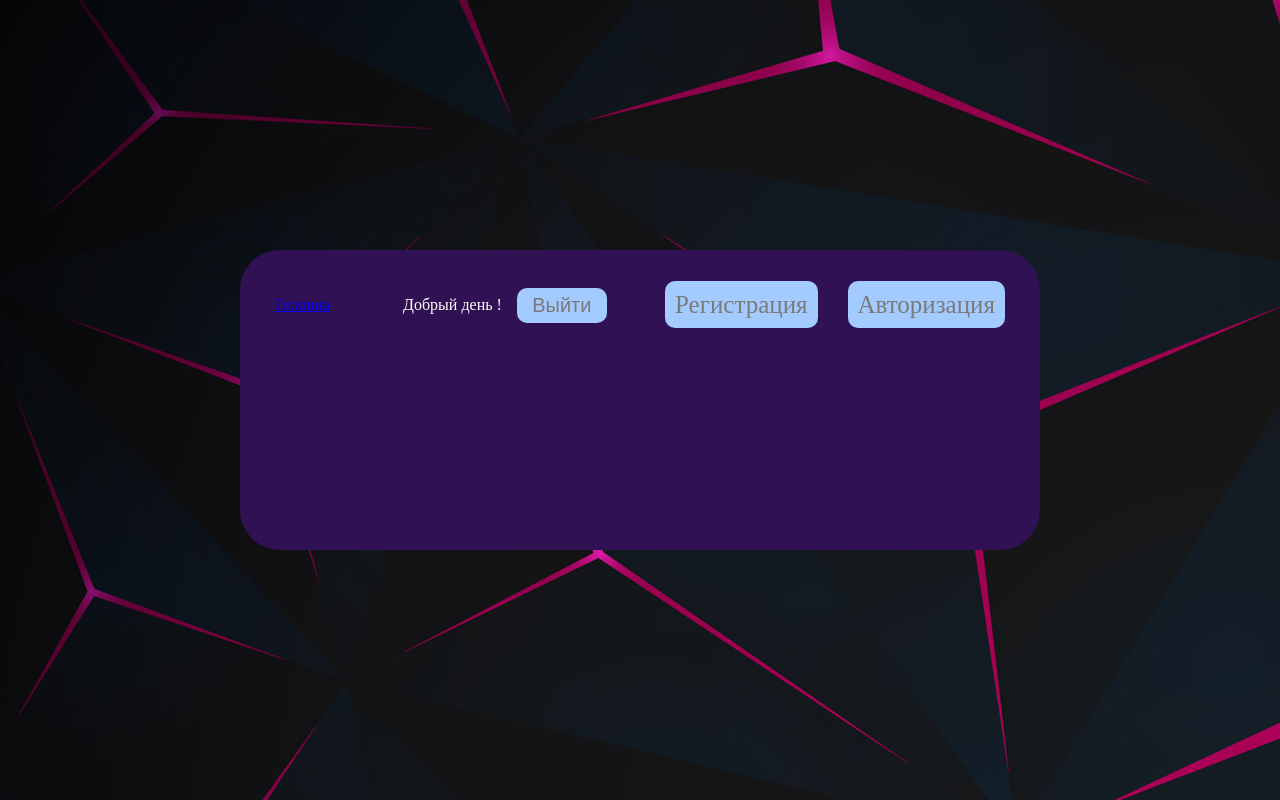
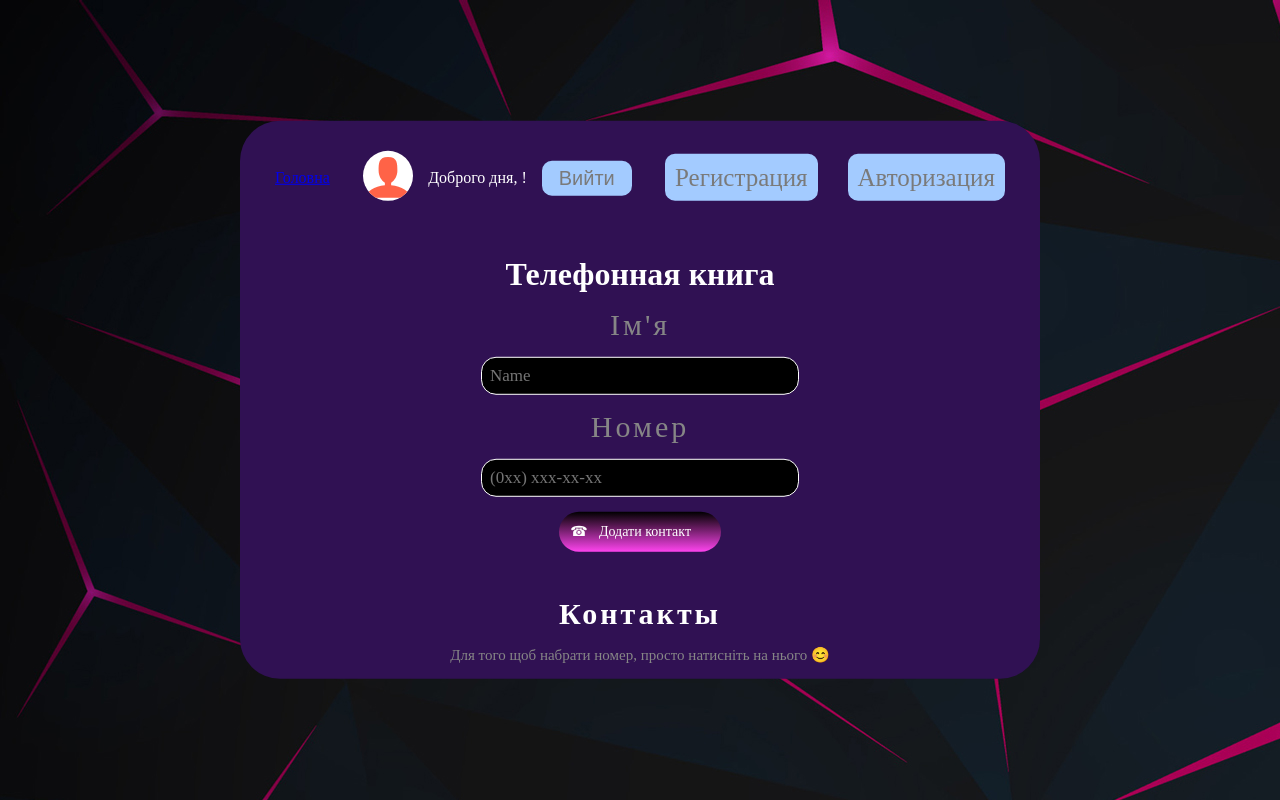
Before and after one commit to MaryanaDey/goit-react-hw-08-phonebook, a React (Create React App) app: page / in a window 1280 px wide. Built offline with nearby package versions, Linux system fonts and the light colour scheme.

Commit message:
add cintactviews

```diff
--- a/src/App.js
+++ b/src/App.js
@@ -3,11 +3,12 @@ import "./App.css";
 
 import s from "./components/PhoneBook.module.css";
 import NavBar from "./components/NavBar/NavBar";
-
+import ContactView from "./components/views/ContactViews";
 export default function Mobile() {
   return (
     <div className={s.container}>
       <NavBar />
+      <ContactView />
     </div>
   );
 }
--- a/src/components/Form.js
+++ b/src/components/Form.js
@@ -1,19 +1,41 @@
 import s from "./PhoneBook.module.css";
+import Button from "./Button/Button";
+import shortid from "shortid";
 
 export default function Form(){
+
+  const idName = shortid.generate();
+  const idNumber = shortid.generate();
     return (
         <form className={s.form} onSubmit={""}>
       <label htmlFor={""} className={s.labelName}>
         Ім'я
       </label>
       <input
-        id={""}
+        id={idName}
+        placeholder="Name"
         type="text"
         name="name"
         value={""}
         onChange={""}
         autoComplete="off"
       ></input>
+
+<label htmlFor={""} className={s.labelNumber}>
+        Номер
+      </label>
+      <input
+        id={idNumber}
+        placeholder="(0xx) xxx-xx-xx"
+        type="tel"
+        pattern="^[ 0-9]+$"
+        name="number"
+        value={""}
+        onChange={""}
+        autoComplete="off"
+        max="10"
+      ></input>
+          <Button>Додати контакт</Button>
       </form>
     )
 }
--- a/src/components/NavBar/User.js
+++ b/src/components/NavBar/User.js
@@ -1,14 +1,28 @@
 import s from "./User.module.css";
 
+//import { useSelector, useDispatch } from "react-redux";
+//import { authSelectors, authOperations } from "../../Redux/auth";
+import { ImUser } from "react-icons/im";
+
 export default function User() {
+  //const userName = useSelector(authSelectors.getUserName);
+ // const dispatch = useDispatch();
+
   return (
     <>
-      <div className={s.containerNav}>
-        <p className={s.user}>Добрый день !</p>
-        <button className={s.btn} type="button">
-          Выйти
+     <div className={s.containerNav}>
+        <div>
+          <ImUser className={s.containerUser} />
+        </div>
+        <p className={s.user}>Доброго дня, {""} !</p>
+        <button
+          className={s.btn}
+          type="button"
+          onClick={""}
+        >
+          Вийти
         </button>
       </div>
-    </>
-  );
+  </>
+  )
 }
--- a/src/components/SearchContact.js
+++ b/src/components/SearchContact.js
@@ -3,7 +3,7 @@ import s from "./PhoneBook.module.css";
 export default function SearchContact(){
     return (
         <div className={s.containerSearch}>
-      <label className={s.labelSearch} htmlFor={id}>
+      <label className={s.labelSearch} htmlFor={""}>
         Пошук контактів по імені
       </label>
       <input
--- a/src/components/views/ContactViews.js
+++ b/src/components/views/ContactViews.js
@@ -1,7 +1,7 @@
 import s from "../PhoneBook.module.css";
 import Form from "../Form";
 import ContactList from "../ContactList";
-import SearchContact from "../SearchContact";
+
 
 export default function ContactsViews() {
   return (
@@ -9,7 +9,7 @@ export default function ContactsViews() {
       <h1 className={s.headingForm}>Телефонная книга </h1>
       <Form />
       <h2 className={s.contactList}>Контакты</h2>
-      <SearchContact />
+
       <ContactList />
     </>
   );
```
Also changed, not shown: src/components/ContactList.js (+8 -0 lines).
